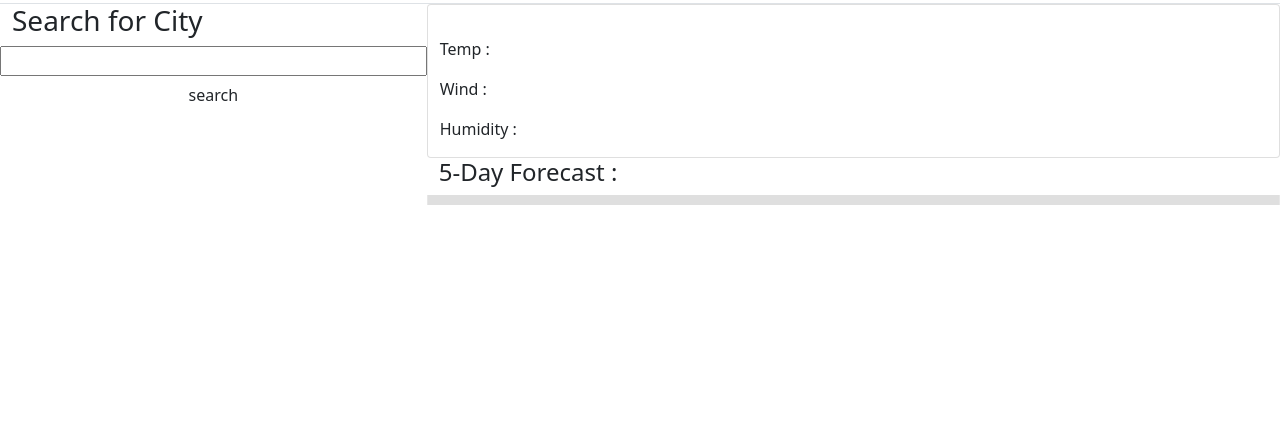
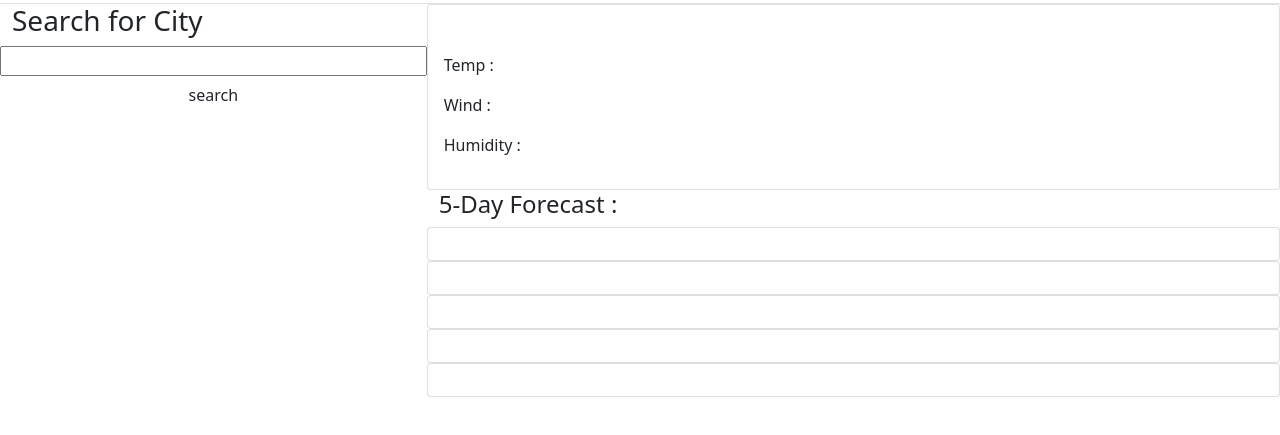
Before and after one commit to Scar919/weather-me, a plain HTML site: page index.html in a window 1280 px wide. Shown: the part 53-488 px from the top of the page. Drawn offline with nearby package versions, Linux system fonts and the light colour scheme.

Commit message:
changed class on html

```diff
--- a/index.html
+++ b/index.html
@@ -42,7 +42,7 @@
     </div>
     <div class="col-sm-8">
         <div class="row">
-            <div class="card c-body">
+            <div class="card card-body">
                 <div id="setImg"><h2 id="city"></h2> <img id="icon"></div>
                 <p id="temp">Temp : </p>
                 <p id="wind">Wind : </p>
@@ -53,19 +53,19 @@
                 <h4>5-Day Forecast : </h4>
             </div>
             <div class="row">
-                <div class="card c-body" id="day-1">
+                <div class="card card-body" id="day-1">
 
                 </div>
-                <div class="card c-body" id="day-1">
+                <div class="card card-body" id="day-1">
 
                 </div>
-                <div class="card c-body" id="day-1">
+                <div class="card card-body" id="day-1">
 
                 </div>
-                <div class="card c-body" id="day-1">
+                <div class="card card-body" id="day-1">
 
                 </div>
-                <div class="card c-body" id="day-1">
+                <div class="card card-body" id="day-1">
 
                 </div>
             </div>
```
Also changed, not shown: script.js (line endings or trailing spaces).
